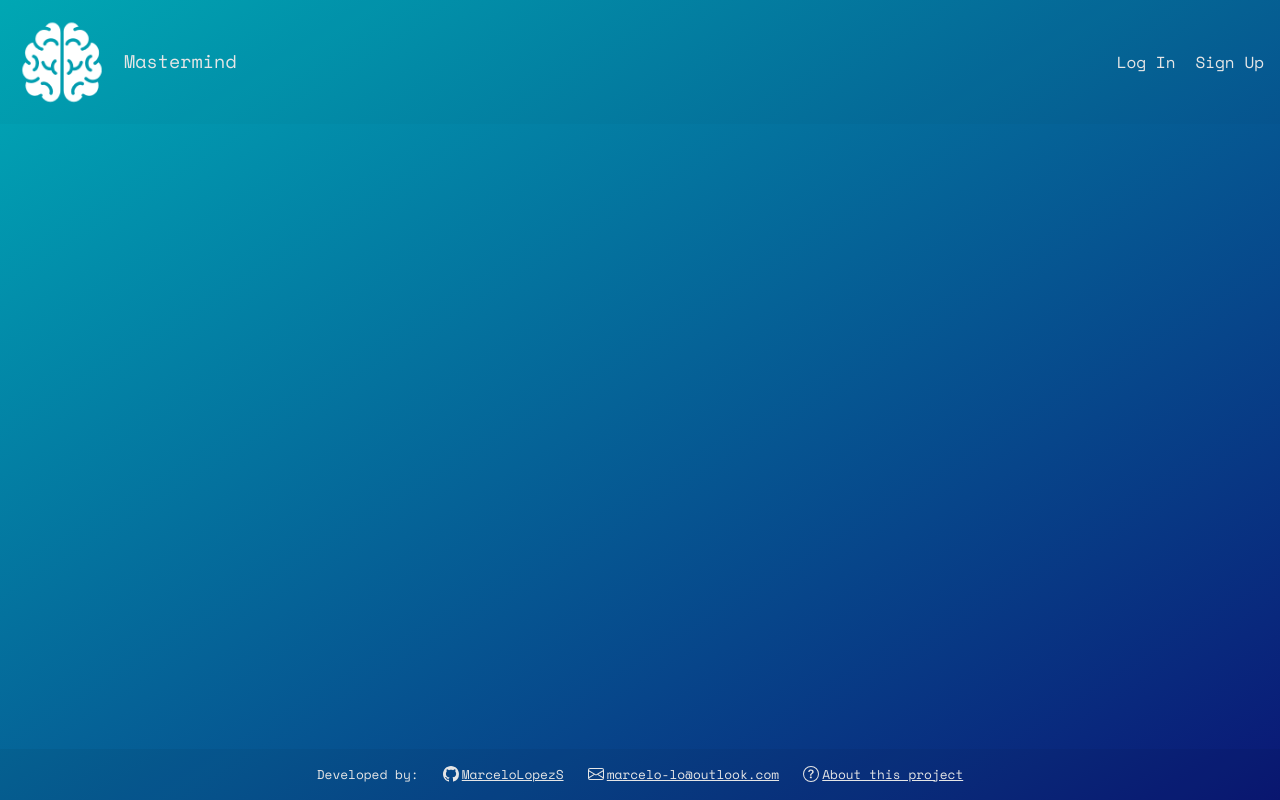
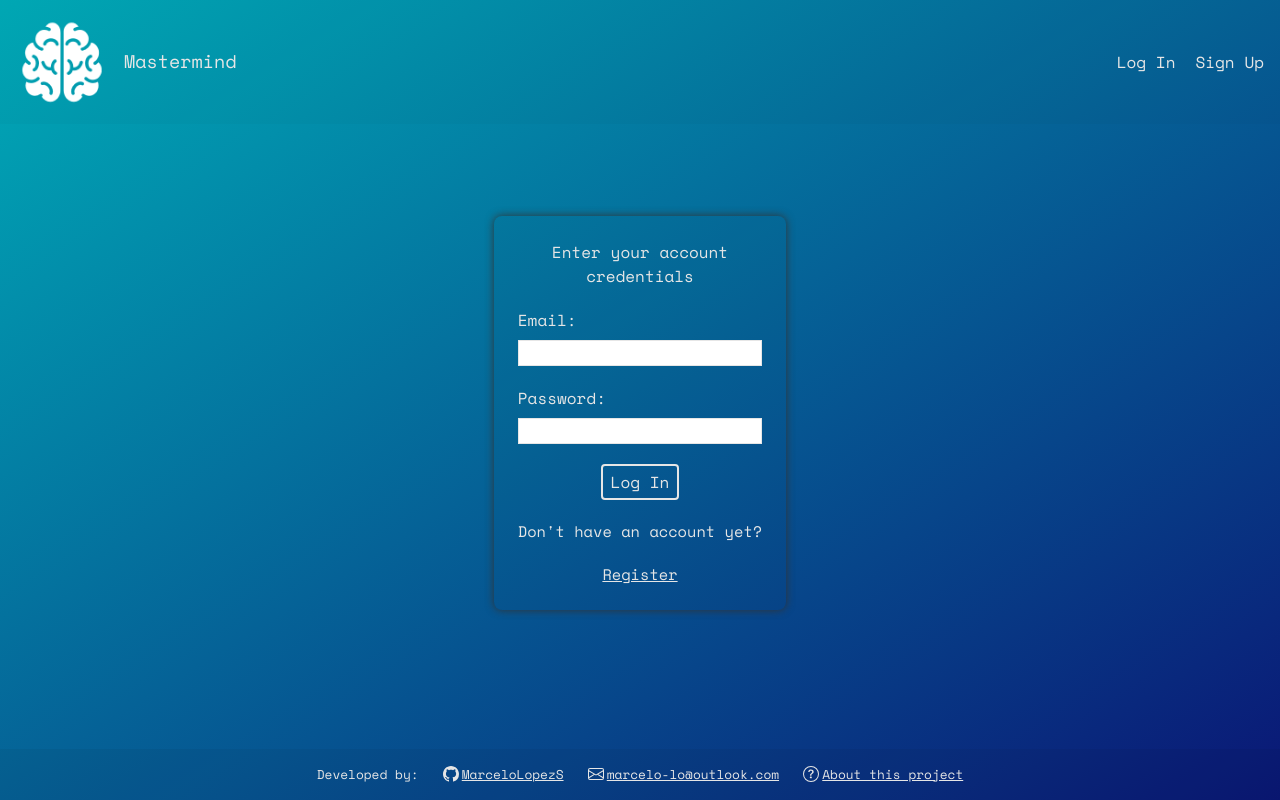
Before and after one commit to MarceloLopezS/mastermind-celebrity-recognition-front-end, a React (Create React App) app: page / in a window 1280 px wide. Built offline with nearby package versions, Linux system fonts and the light colour scheme.

Commit message:
Initial user validation page commit

```diff
--- a/src/containers/App.js
+++ b/src/containers/App.js
@@ -2,7 +2,7 @@ import React from 'react';
 import Footer from '../components/Footer/Footer';
 import Navbar from '../components/Navbar/Navbar';
 import ParticlesBg from '../components/ParticlesBg/ParticlesBg';
-import UserValidation from '../pages/UserValidation';
+import UserValidation from '../pages/UserValidation/UserValidation';
 
 function App() {
     return (
--- a/src/index.css
+++ b/src/index.css
@@ -4,11 +4,13 @@
     --clr-gradient-left: hsl(184, 100%, 36%);
     --clr-gradient-right: hsl(233, 84%, 25%);
 
+    --clr-faded-500: hsl(0, 0%, 0%, 0.2);
     --clr-faded-800: hsl(0, 0%, 0%, 0.05);
     --clr-faded-900: hsl(0, 0%, 0%, 0.025);
 
     --clr-neutral-100: hsl(0, 0%, 90%);
     --clr-neutral-300: hsl(0, 0%, 79%);
+    --clr-neutral-800: hsl(0, 0%, 20%);
     --clr-neutral-900: hsl(0, 0%, 0%);
 
     --ff-primary: 'Space Mono', monospace;
@@ -21,7 +23,11 @@
     --fs-275: 1.4rem;
 
     --fs-body: clamp(var(--fs-200), 1.25vw, var(--fs-250));
+    --fs-nav-links: ;
+    --fs-secondary-text: clamp(var(--fs-125), 1.2vw, var(--fs-200));
 
+    --size-15: 0.25rem;
+    --size-25: 0.5rem;
     --size-50: 1rem;
     --size-75: 1.25rem;
     --size-100: 1.5rem;
@@ -94,6 +100,31 @@ body {
     background: linear-gradient(to right bottom, var(--clr-gradient-left), var(--clr-gradient-right));
 }
 
+a {
+    outline: 0;
+}
+
+input {
+    outline: 0;
+    border: 1px solid var(--clr-neutral-100);
+}
+
+input:focus-visible {
+    border-color: var(--clr-neutral-100);
+    box-shadow: 0 0 0.5rem var(--clr-neutral-100);
+}
+
+button {
+    cursor: pointer;
+    color: var(--clr-neutral-100);
+    border: 0;
+    outline: 0;
+}
+
+button:is(:hover, :focus-visible), a:is(:hover, :focus-visible) {
+    color: var(--clr-neutral-300);
+}
+
 #root {
     display: flex;
     flex-direction: column;
@@ -111,3 +142,15 @@ body {
 }
 
 /* Utility classes */
+
+.secondary-text {
+    font-size: var(--fs-secondary-text);
+}
+
+.text-underline {
+    text-decoration: underline;
+}
+
+.justify-self-center {
+    justify-self: center;
+}
--- a/src/pages/UserValidation.js
+++ /dev/null
@@ -1,11 +0,0 @@
-import React from 'react';
-
-const UserValidation = () => {
-    return (
-        <section className='user-validation'>
-
-        </section>
-    )
-}
-
-export default UserValidation
--- /dev/null
+++ b/src/pages/UserValidation/UserValidation.css
@@ -0,0 +1,40 @@
+.user-validation {
+    display: grid;
+    place-items: center;
+    padding-block-start: var(--size-450);
+}
+
+.user-validation__form {
+    display: grid;
+    gap: var(--size-75);
+    background-color: var(--clr-faded-900);
+    border-radius: var(--size-25);
+    padding: var(--size-100);
+    box-shadow: 0 0 var(--size-25) var(--clr-neutral-800);
+}
+
+.user-validation__form h2 {
+    text-align: center;
+    max-width: 20ch;
+}
+
+.user-validation__form > .form-group {
+    display: grid;
+    gap: var(--size-25);
+}
+
+.user-validation__form > button {
+    width: max-content;
+    background-color: transparent;
+}
+
+.user-validation__form > [type='submit'] {
+    padding: var(--size-15) var(--size-25);
+    border: 2px solid var(--clr-neutral-100);
+    border-radius: 0.25rem;
+}
+
+.user-validation__form > [type='submit']:is(:hover, :focus-visible) {
+    color: var(--clr-neutral-100);
+    background-color: var(--clr-faded-500);
+}
--- /dev/null
+++ b/src/pages/UserValidation/UserValidation.js
@@ -0,0 +1,25 @@
+import React from 'react';
+import './UserValidation.css';
+
+const UserValidation = () => {
+    return (
+        <section className='user-validation'>
+            <form className='user-validation__form'>
+                <h2 className='justify-self-center'>Enter your account credentials</h2>
+                <div className='form-group'>
+                    <label htmlFor='user-email'>Email:</label>
+                    <input type='email' id='user-email' name='user-email'></input>
+                </div>
+                <div className='form-group'>
+                    <label htmlFor='user-password'>Password:</label>
+                    <input type='password' id='user-password' name='user-password'></input>
+                </div>
+                <button className='justify-self-center' type='submit'>Log In</button>
+                <span className='secondary-text justify-self-center'>Don't have an account yet?</span>
+                <button className='form-switch | secondary-text justify-self-center text-underline'>Register</button>
+            </form>
+        </section>
+    )
+}
+
+export default UserValidation
```
